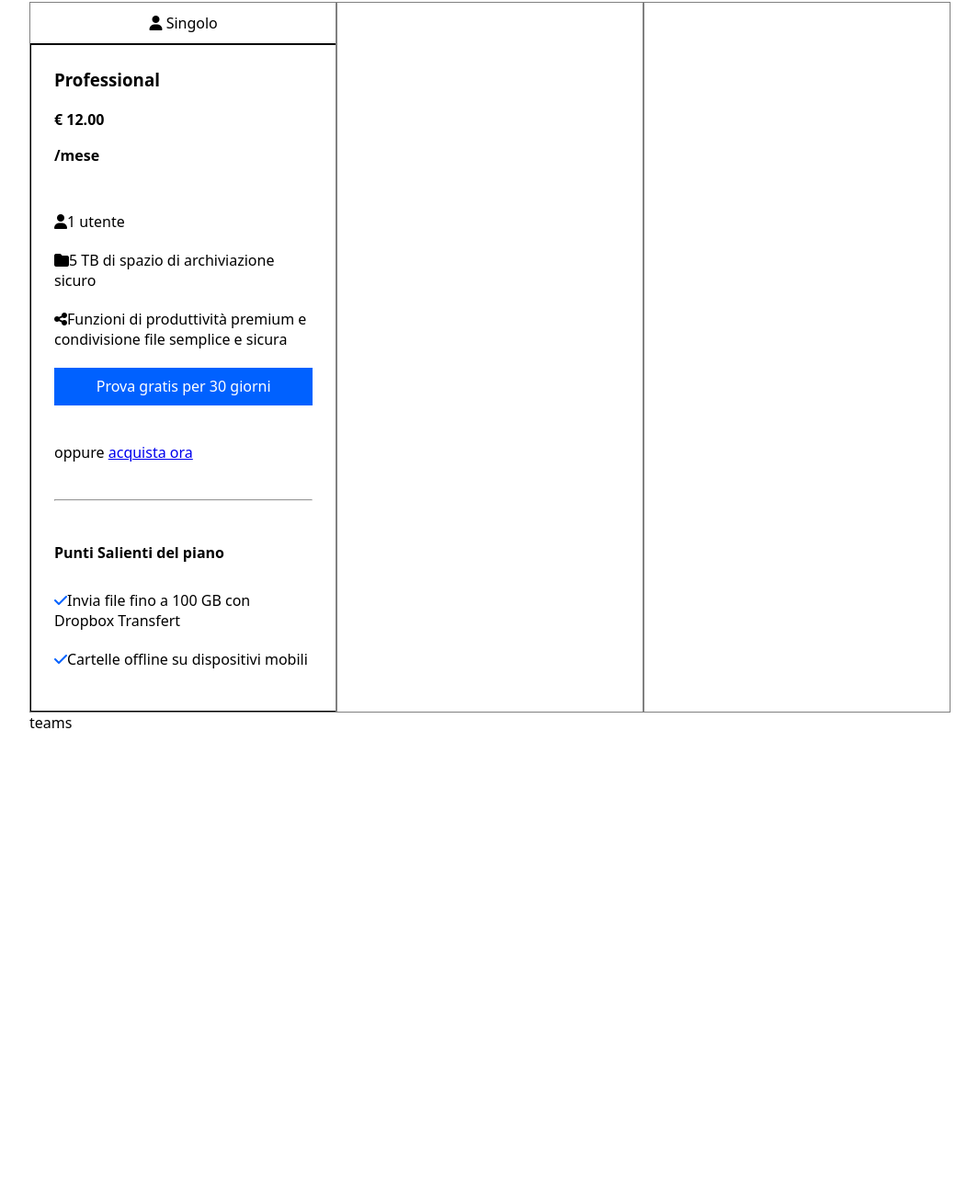
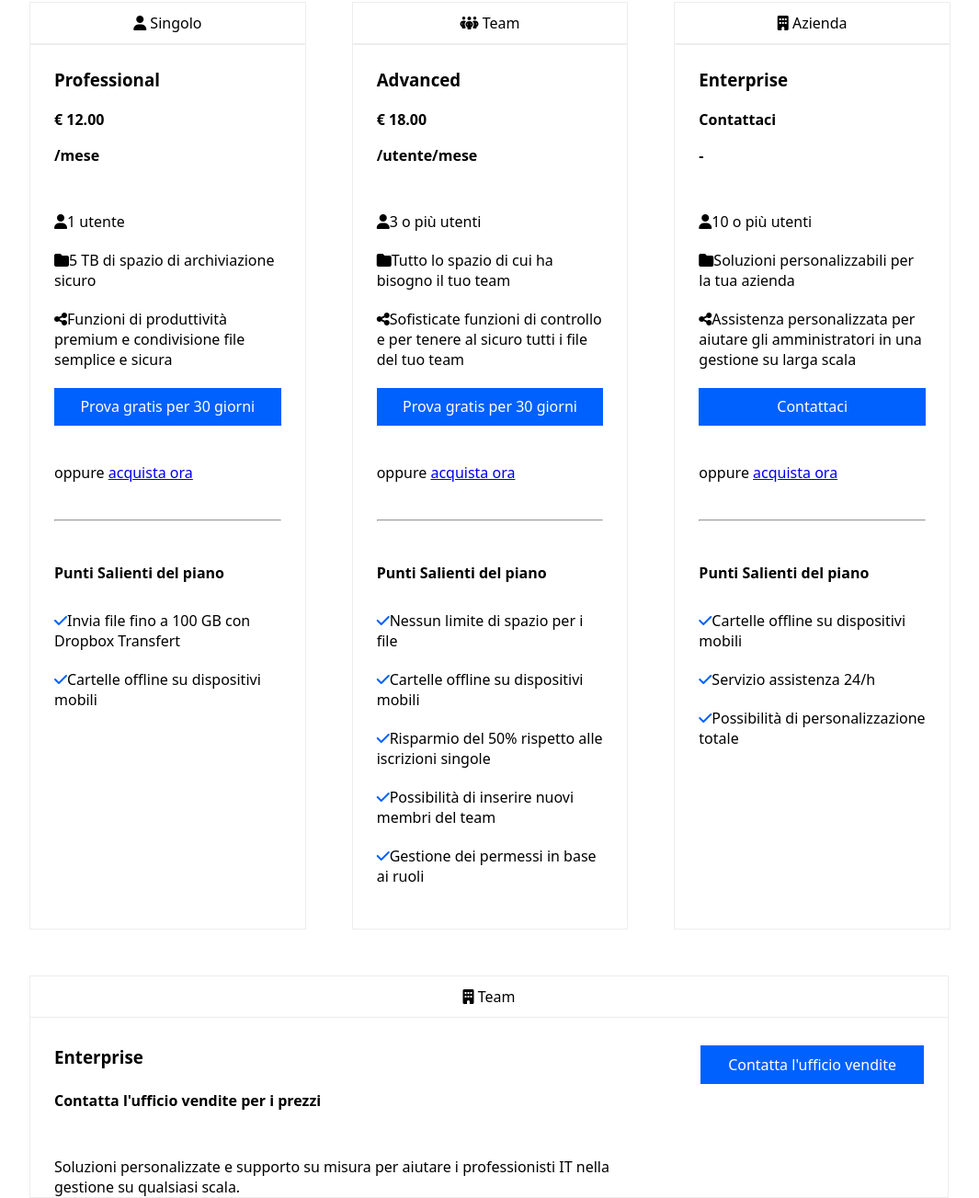
Before and after one commit to Lucaponz91/htmlcss-dropbox, a plain HTML site: page index.html in a window 1280 px wide. Shown: the part 1096-2399 px from the top of the page at 92% size, without its empty margins (108-1173 px from the left). Before the commit the page ends 1893 px from the top, so only its background shows below. Drawn offline with Linux system fonts and the light colour scheme.

Commit message:
sezione card1 finita

```diff
--- a/css/app.css
+++ b/css/app.css
@@ -107,6 +107,8 @@ li {
 .row-body-main {
     display: flex;
     flex-wrap: wrap;
+    column-gap: 52px;
+    row-gap: 50px;
 }
 
 .card {
@@ -114,7 +116,7 @@ li {
     flex-direction: column;
     flex-grow: 1;
     flex-basis: 0;
-    border: 1px grey solid;
+    border: 1px #EDEDEE solid;
     margin-right: -2px;
 }
 
@@ -123,7 +125,10 @@ li {
 }
 
 .card-main div {
-    border: 1px black solid;
+    border: 1px #EDEDEE solid;
+    border-bottom-color: white;
+    border-left-color: white;
+    border-right-color: white;
 }
 
 .card-main-top {
@@ -170,10 +175,53 @@ li {
     color: #0061FF;
 }
 
+.card100 {
+    border: 1px #EDEDEE solid;
+
+}
 .card-header h5 {
     text-align: center;
     padding: 11px;
     font-weight: 400;
     font-size: 16px;
-    border-bottom: 1px black solid;
+    border-bottom: 1px #EDEDEE solid;
 }
+
+.body-col100 {
+    display: flex;
+    justify-content: space-between;
+    padding-top: 30px;
+    padding-inline: 26px;
+}
+
+.header-col100 {
+    border-bottom: 1px #EDEDEE solid;
+}
+
+.header-col100 h3 {
+    text-align: center;
+    font-weight: 400;
+    font-size: 16px;
+    padding: 11px;
+}
+
+.col100-left {
+    width: 66%;
+}
+
+.col100-left h3 {
+    padding-bottom: 24px;
+}
+
+.col100-left h4 {
+    padding-bottom: 50px;
+}
+
+.button {
+    background-color: #0061FF;
+    text-decoration: none;
+    color: white;
+    display: block;
+    padding: 10px 30px 10px 30px;
+    text-align: center;
+}
--- a/index.html
+++ b/index.html
@@ -89,13 +89,80 @@
 
                 </div>
                 <div class="card">
+                    <div class="card-header">
+                        <h5><i class="fa-solid fa-people-group"></i> Team</h5>
+                    </div>
+
+                    <div class="card-main">
+                        <div class="card-main-top">
+                            <h3>Advanced</h3>
+                            <h4 class="price">€ 18.00</h4>
+                            <h4 class="period">/utente/mese</h4>
+                            <ul>
+                                <li><i class="fa-solid fa-user"></i>3 o più utenti</li>
+                                <li><i class="fa-solid fa-folder"></i>Tutto lo spazio di cui ha bisogno il tuo team</li>
+                                <li><i class="fa-solid fa-share-nodes"></i>Sofisticate funzioni di controllo e per tenere al sicuro tutti i file del tuo team</li>
+                            </ul>
+                            <a class="button" href="http://">Prova gratis per 30 giorni</a>
+                            <p>oppure <a href="http://">acquista ora</a></p>
+                            <hr>
+                            <h4 class="highlight">Punti Salienti del piano</h4>
+                            <ul>
+                                <li><i class="fa-solid fa-check"></i>Nessun limite di spazio per i file</li>
+                                <li><i class="fa-solid fa-check"></i>Cartelle offline su dispositivi mobili</li>
+                                <li><i class="fa-solid fa-check"></i>Risparmio del 50% rispetto alle iscrizioni singole</li>
+                                <li><i class="fa-solid fa-check"></i>Possibilità di inserire nuovi membri del team</li>
+                                <li><i class="fa-solid fa-check"></i>Gestione dei permessi in base ai ruoli</li>
+                            </ul>
+                        </div>
+                    </div>
 
                 </div>
                 <div class="card">
+                    <div class="card-header">
+                        <h5><i class="fa-solid fa-building"></i> Azienda</h5>
+                    </div>
+
+                    <div class="card-main">
+                        <div class="card-main-top">
+                            <h3>Enterprise</h3>
+                            <h4 class="price">Contattaci</h4>
+                            <h4 class="period">-</h4>
+                            <ul>
+                                <li><i class="fa-solid fa-user"></i>10 o più utenti</li>
+                                <li><i class="fa-solid fa-folder"></i>Soluzioni personalizzabili per la tua azienda</li>
+                                <li><i class="fa-solid fa-share-nodes"></i>Assistenza personalizzata per aiutare gli amministratori in una gestione su larga scala</li>
+                            </ul>
+                            <a class="button" href="http://">Contattaci</a>
+                            <p>oppure <a href="http://">acquista ora</a></p>
+                            <hr>
+                            <h4 class="highlight">Punti Salienti del piano</h4>
+                            <ul>
+                                <li><i class="fa-solid fa-check"></i>Cartelle offline su dispositivi mobili</li>
+                                <li><i class="fa-solid fa-check"></i>Servizio assistenza 24/h</li>
+                                <li><i class="fa-solid fa-check"></i>Possibilità di personalizzazione totale</li>
+                            </ul>
+                        </div>
+                    </div>
 
                 </div>
                 <div class="card100">
-                    teams
+                    <div class="header-col100">
+                        <h3><i class="fa-solid fa-building"></i> Team </h3>
+                    </div>
+                    <div class="body-col100">
+                        <div class="col100-left">
+                            <h3>Enterprise</h3>
+                            <h4>Contatta l'ufficio vendite per i prezzi</h4>
+                            <p>Soluzioni personalizzate e supporto su misura per aiutare i professionisti IT nella gestione su qualsiasi scala.</p>
+
+                        </div>
+                        <div class="col100-right">
+                            <a class="button" href="http://">Contatta l'ufficio vendite</a>
+
+                        </div>
+                    </div>
+
                 </div>
 
             </div>
```
